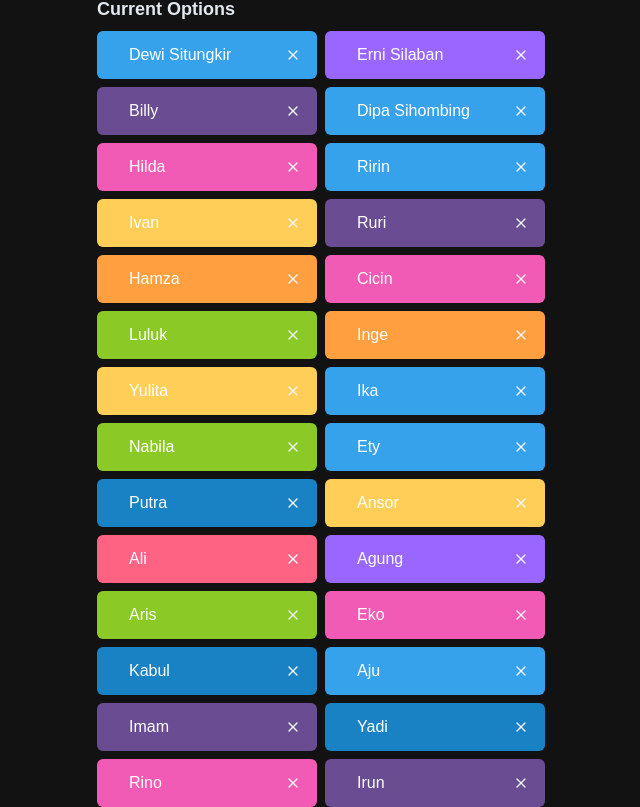
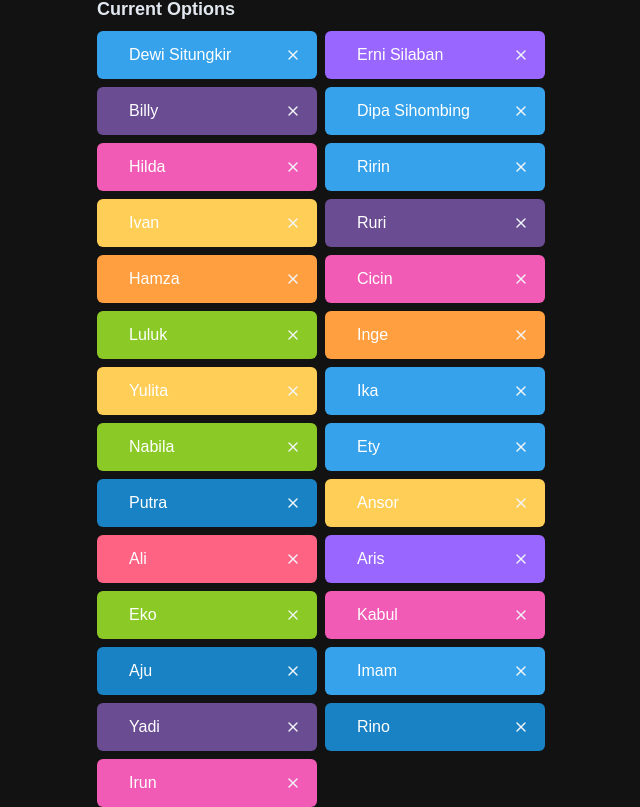
Before and after one commit to ALIFKHIJANAH/spin, a Next.js app: page / in a window 1280 px wide. Shown: the part 921-1728 px from the top of the page, without its empty margins (319-959 px from the left). Built offline with nearby package versions, Linux system fonts and the light colour scheme; no server answers; the database is empty.

Commit message:
refactor: remove unused name from SpinWheel component

```diff
--- a/components/spin-wheel.tsx
+++ b/components/spin-wheel.tsx
@@ -46,7 +46,6 @@ const nameList = [
   "Putra",
   "Ansor",
   "Ali",
-  "Agung",
   "Aris",
   "Eko",
   "Kabul",
```
